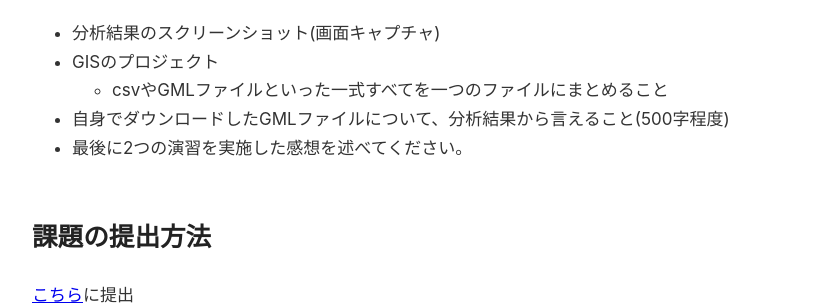
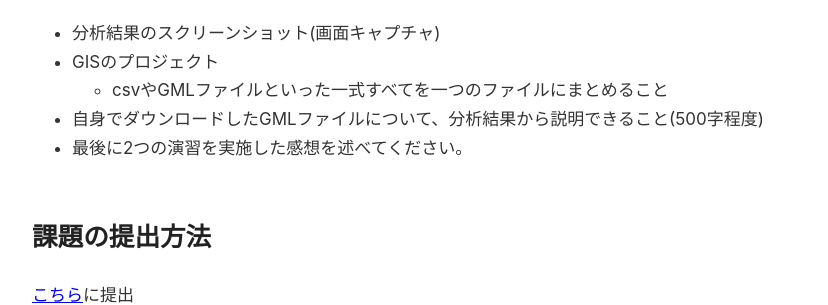
Before and after one commit to MasayaMatsushita/spatiotemporal-analysis, a Jekyll site: the page built from docs/lec/09-spatial-analysis-exercise.md, in a window 1280 px wide and 900 px high, scrolled down 3594 px. Shown: the part 357-662 px from the top of the window, without its empty margins (158-986 px from the left). Built offline with Jekyll 4.4.1, drawn with Linux system fonts in a browser that asks for light colours; our own code applies the rules of GitHub Pages for plain Markdown files; some of the changed text lies outside the part shown.

Commit message:
文末表現の変更

```diff
--- a/docs/lec/09-spatial-analysis-exercise.md
+++ b/docs/lec/09-spatial-analysis-exercise.md
@@ -72,7 +72,7 @@ A太さんは、サークルの打ち上げの幹事を任されました。
 - 分析結果のスクリーンショット(画面キャプチャ)
 - GISのプロジェクト
   - csvやGMLファイルといった一式すべてを一つのファイルにまとめること
-- 自身でダウンロードしたGMLファイルについて、分析結果から言えること(500字程度)
+- 自身でダウンロードしたGMLファイルについて、分析結果から説明できること(500字程度)
 - 最後に2つの演習を実施した感想を述べてください。
 
 ## 課題の提出方法
```
Also changed, not shown: other parts of docs/lec/09-spatial-analysis-exercise.md (+1 -1 lines).
